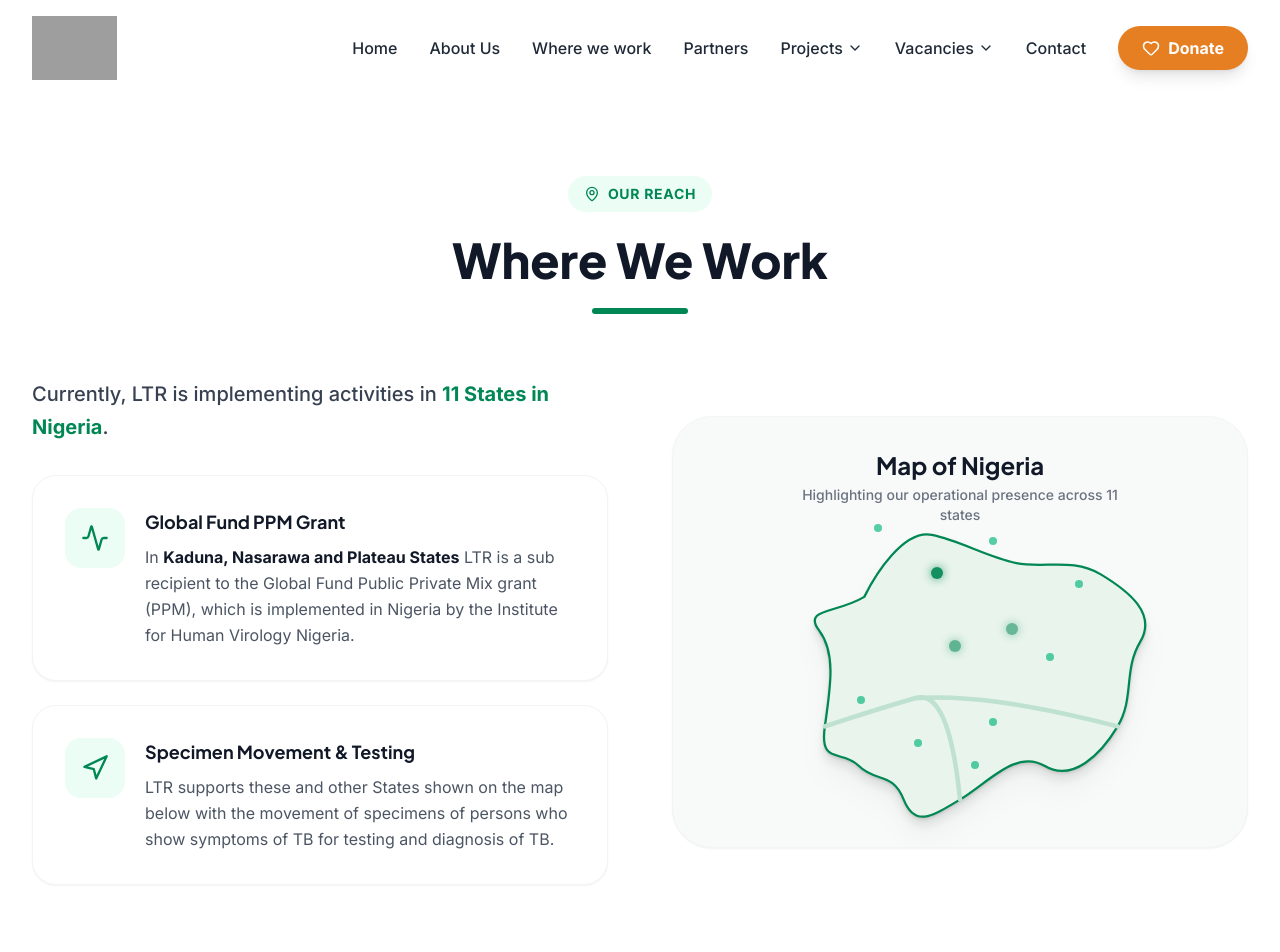
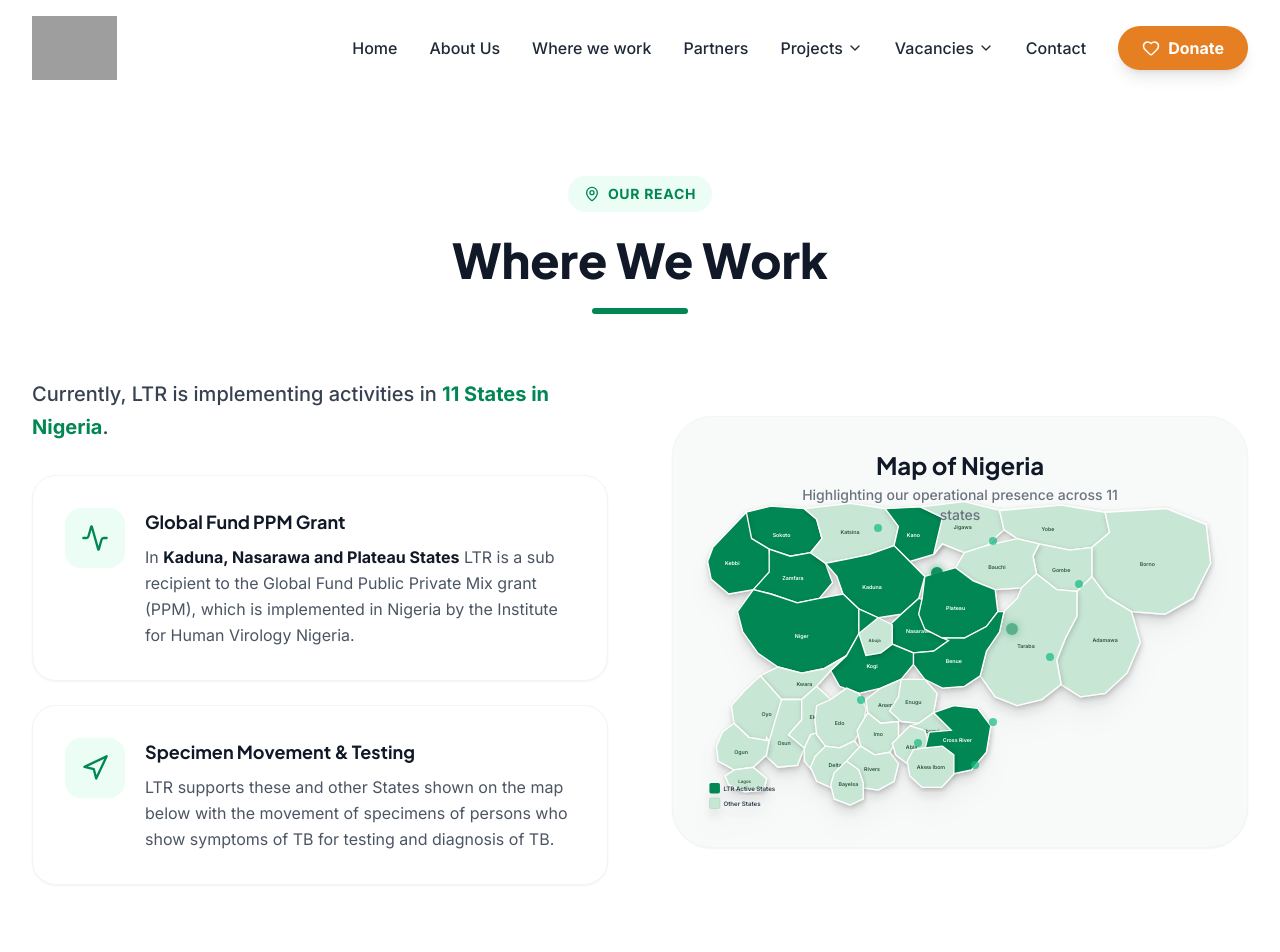
Before and after one commit to tracerootng/LTR, a React (Vite) app: page /where-we-work in a window 1280 px wide. Shown: the top 952 px of the page. Built offline with nearby package versions, Linux system fonts and the light colour scheme; grey boxes are pictures that could not be loaded.

Commit message:
Replace abstract map with realistic Nigeria SVG with all 36 states + FCT

```diff
--- a/components/NigeriaMapSVG.tsx
+++ b/components/NigeriaMapSVG.tsx
@@ -1,24 +1,269 @@
 import React from 'react';
 
+// LTR active states for highlighting
+const LTR_STATES = ['Kaduna', 'Nasarawa', 'Plateau', 'Kano', 'Niger', 'Kebbi', 'Zamfara', 'Sokoto', 'Kogi', 'Benue', 'Cross River'];
+
+interface StateData {
+    name: string;
+    path: string;
+    label: [number, number];
+}
+
+const states: StateData[] = [
+    // Far North West
+    {
+        name: 'Sokoto',
+        path: 'M 82,42 L 110,35 L 148,38 L 162,50 L 168,72 L 155,88 L 132,92 L 108,84 L 88,72 L 78,58 Z',
+        label: [122, 68],
+    },
+    {
+        name: 'Kebbi',
+        path: 'M 44,82 L 82,42 L 88,72 L 108,84 L 110,110 L 90,130 L 62,135 L 42,118 L 38,98 Z',
+        label: [66, 100],
+    },
+    {
+        name: 'Zamfara',
+        path: 'M 108,84 L 132,92 L 155,88 L 172,100 L 180,122 L 165,140 L 140,145 L 110,135 L 90,130 L 108,110 Z',
+        label: [135, 118],
+    },
+
+    // North West
+    {
+        name: 'Katsina',
+        path: 'M 148,38 L 200,32 L 240,38 L 255,58 L 250,80 L 222,90 L 198,95 L 172,100 L 155,88 L 168,72 L 162,50 Z',
+        label: [200, 65],
+    },
+    {
+        name: 'Kano',
+        path: 'M 240,38 L 280,36 L 305,48 L 310,72 L 295,90 L 268,98 L 250,80 L 255,58 Z',
+        label: [272, 68],
+    },
+    {
+        name: 'Jigawa',
+        path: 'M 280,36 L 330,30 L 370,40 L 375,62 L 355,80 L 330,88 L 305,78 L 295,90 L 305,48 Z',
+        label: [328, 60],
+    },
+
+    // North East
+    {
+        name: 'Yobe',
+        path: 'M 370,40 L 440,34 L 490,42 L 495,65 L 475,82 L 450,85 L 415,78 L 390,72 L 375,62 Z',
+        label: [425, 62],
+    },
+    {
+        name: 'Borno',
+        path: 'M 490,42 L 560,38 L 605,56 L 610,100 L 590,140 L 558,158 L 520,155 L 492,138 L 475,115 L 475,82 L 495,65 Z',
+        label: [538, 102],
+    },
+    {
+        name: 'Gombe',
+        path: 'M 415,78 L 450,85 L 475,82 L 475,115 L 458,132 L 435,130 L 412,112 L 408,92 Z',
+        label: [440, 108],
+    },
+    {
+        name: 'Adamawa',
+        path: 'M 475,115 L 492,138 L 520,155 L 530,190 L 515,225 L 490,248 L 462,252 L 440,238 L 435,210 L 445,185 L 458,160 L 458,132 Z',
+        label: [490, 188],
+    },
+    {
+        name: 'Bauchi',
+        path: 'M 330,88 L 355,80 L 390,72 L 415,78 L 408,92 L 412,112 L 395,128 L 365,130 L 340,120 L 320,105 Z',
+        label: [367, 105],
+    },
+
+    // North Central / Middle Belt
+    {
+        name: 'Kaduna',
+        path: 'M 198,95 L 222,90 L 250,80 L 268,98 L 285,115 L 278,140 L 258,158 L 232,162 L 210,152 L 192,135 L 185,115 L 172,100 Z',
+        label: [225, 128],
+    },
+    {
+        name: 'Niger',
+        path: 'M 90,130 L 110,135 L 140,145 L 165,140 L 192,135 L 210,152 L 210,180 L 196,205 L 170,220 L 145,225 L 118,218 L 95,202 L 78,178 L 72,155 Z',
+        label: [145, 183],
+    },
+    {
+        name: 'Nasarawa',
+        path: 'M 258,158 L 278,140 L 305,148 L 320,165 L 312,188 L 295,200 L 272,202 L 248,192 L 240,175 Z',
+        label: [278, 178],
+    },
+    {
+        name: 'Plateau',
+        path: 'M 285,115 L 320,105 L 340,120 L 365,130 L 368,155 L 355,172 L 330,185 L 305,185 L 285,175 L 278,158 L 282,140 Z',
+        label: [320, 152],
+    },
+    {
+        name: 'Taraba',
+        path: 'M 412,112 L 435,130 L 458,132 L 458,160 L 445,185 L 435,210 L 440,238 L 418,255 L 390,262 L 365,252 L 348,228 L 355,200 L 370,178 L 375,155 L 390,140 L 395,128 Z',
+        label: [400, 195],
+    },
+    {
+        name: 'Benue',
+        path: 'M 305,185 L 330,185 L 355,172 L 368,155 L 375,155 L 370,178 L 355,200 L 348,228 L 330,240 L 305,242 L 285,232 L 272,215 L 272,202 L 295,200 L 312,188 Z',
+        label: [318, 212],
+    },
+    {
+        name: 'Kogi',
+        path: 'M 196,205 L 210,180 L 210,152 L 232,162 L 240,175 L 248,192 L 272,202 L 272,215 L 258,232 L 235,242 L 210,248 L 188,240 L 178,222 Z',
+        label: [225, 218],
+    },
+
+    // South West
+    {
+        name: 'Kwara',
+        path: 'M 118,218 L 145,225 L 170,220 L 196,205 L 178,222 L 162,240 L 145,255 L 122,255 L 102,245 L 98,228 Z',
+        label: [148, 238],
+    },
+    {
+        name: 'Oyo',
+        path: 'M 80,245 L 98,228 L 122,255 L 145,255 L 145,278 L 130,295 L 108,302 L 85,298 L 68,282 L 65,262 Z',
+        label: [105, 272],
+    },
+    {
+        name: 'Osun',
+        path: 'M 122,255 L 145,255 L 145,278 L 130,295 L 148,310 L 140,330 L 118,332 L 103,318 L 105,298 L 108,302 Z',
+        label: [125, 305],
+    },
+    {
+        name: 'Ekiti',
+        path: 'M 145,255 L 162,240 L 178,255 L 185,272 L 175,290 L 155,295 L 148,310 L 130,295 L 145,278 Z',
+        label: [160, 275],
+    },
+    {
+        name: 'Ondo',
+        path: 'M 155,295 L 175,290 L 198,298 L 208,316 L 200,338 L 182,348 L 162,342 L 148,325 L 148,310 Z',
+        label: [175, 322],
+    },
+    {
+        name: 'Ogun',
+        path: 'M 68,282 L 85,298 L 108,302 L 105,318 L 90,332 L 68,335 L 50,325 L 48,308 L 55,292 Z',
+        label: [76, 315],
+    },
+    {
+        name: 'Lagos',
+        path: 'M 68,335 L 90,332 L 105,345 L 102,358 L 80,360 L 62,352 L 58,342 Z',
+        label: [80, 348],
+    },
+
+    // South South / Niger Delta
+    {
+        name: 'Edo',
+        path: 'M 178,255 L 196,242 L 210,248 L 218,265 L 215,285 L 205,302 L 188,310 L 172,308 L 162,295 L 160,278 L 162,262 Z',
+        label: [188, 282],
+    },
+    {
+        name: 'Delta',
+        path: 'M 160,320 L 172,308 L 188,310 L 205,302 L 215,315 L 210,335 L 196,350 L 178,355 L 162,348 L 155,332 Z',
+        label: [183, 330],
+    },
+    {
+        name: 'Anambra',
+        path: 'M 235,242 L 258,232 L 272,245 L 270,268 L 255,280 L 235,282 L 220,270 L 218,255 Z',
+        label: [245, 262],
+    },
+    {
+        name: 'Enugu',
+        path: 'M 258,232 L 285,232 L 299,248 L 295,270 L 278,282 L 258,280 L 245,268 L 255,252 Z',
+        label: [272, 258],
+    },
+    {
+        name: 'Imo',
+        path: 'M 220,270 L 235,282 L 255,280 L 255,298 L 245,315 L 228,318 L 212,308 L 208,290 Z',
+        label: [232, 295],
+    },
+    {
+        name: 'Ebonyi',
+        path: 'M 278,282 L 295,270 L 315,272 L 318,292 L 305,308 L 285,310 L 268,298 L 268,285 Z',
+        label: [292, 292],
+    },
+    {
+        name: 'Rivers',
+        path: 'M 212,308 L 228,318 L 245,315 L 255,328 L 250,348 L 232,358 L 212,355 L 198,342 L 196,325 L 205,315 Z',
+        label: [225, 335],
+    },
+    {
+        name: 'Bayelsa',
+        path: 'M 196,325 L 210,335 L 215,350 L 215,368 L 200,375 L 182,368 L 178,352 L 182,338 Z',
+        label: [198, 352],
+    },
+    {
+        name: 'Abia',
+        path: 'M 255,298 L 268,285 L 285,290 L 290,308 L 282,325 L 265,328 L 252,318 L 248,305 Z',
+        label: [270, 310],
+    },
+    {
+        name: 'Cross River',
+        path: 'M 295,270 L 318,262 L 345,265 L 360,285 L 355,315 L 338,335 L 315,340 L 295,330 L 285,312 L 290,292 L 315,290 Z',
+        label: [322, 302],
+    },
+    {
+        name: 'Akwa Ibom',
+        path: 'M 285,310 L 305,308 L 318,318 L 318,340 L 304,355 L 282,355 L 268,342 L 265,325 L 272,312 Z',
+        label: [292, 332],
+    },
+    // FCT Abuja (small central territory)
+    {
+        name: 'Abuja',
+        path: 'M 210,180 L 232,162 L 248,170 L 248,192 L 235,202 L 218,205 Z',
+        label: [228, 188],
+    },
+];
+
+const getStateColor = (name: string) => {
+    return LTR_STATES.includes(name) ? '#008753' : '#c8e6d4';
+};
+
 const NigeriaMapSVG: React.FC<{ className?: string }> = ({ className }) => {
+    const [hovered, setHovered] = React.useState<string | null>(null);
+
     return (
         <svg
-            viewBox="0 0 800 650"
-            fill="none"
+            viewBox="35 28 580 355"
             xmlns="http://www.w3.org/2000/svg"
             className={className}
+            style={{ width: '100%', height: '100%' }}
         >
-            {/* Outline of Nigeria - Simplified Path for placeholder replacing abstract map */}
-            <path d="M 230,220 C 250,180 300,100 350,110 C 400,120 450,150 500,160 C 550,170 600,150 650,180 C 700,210 750,250 720,300 C 690,350 710,400 680,450 C 650,500 600,550 550,520 C 500,490 450,550 400,580 C 350,610 320,630 300,580 C 280,530 250,550 220,520 C 190,490 150,520 160,450 C 170,380 180,320 150,280 C 120,240 180,250 230,220 Z"
-                fill="#E8F4EC"
-                stroke="#008753"
-                strokeWidth="4"
-                className="drop-shadow-md transition-all duration-300 hover:fill-[#d1e8da]"
-            />
+            <defs>
+                <filter id="shadow" x="-10%" y="-10%" width="120%" height="120%">
+                    <feDropShadow dx="1" dy="2" stdDeviation="3" floodColor="#00000030" />
+                </filter>
+            </defs>
+            {states.map((s) => {
+                const isActive = LTR_STATES.includes(s.name);
+                const isHovered = hovered === s.name;
+                return (
+                    <g key={s.name} onMouseEnter={() => setHovered(s.name)} onMouseLeave={() => setHovered(null)}>
+                        <path
+                            d={s.path}
+                            fill={isHovered ? (isActive ? '#005f3b' : '#a8d5bd') : getStateColor(s.name)}
+                            stroke="white"
+                            strokeWidth="1.5"
+                            filter="url(#shadow)"
+                            style={{ transition: 'fill 0.2s ease', cursor: 'pointer' }}
+                        />
+                        <text
+                            x={s.label[0]}
+                            y={s.label[1]}
+                            fontSize={s.name === 'Lagos' || s.name === 'Abuja' ? '5' : '6'}
+                            fill={isActive ? 'white' : '#2d5a3e'}
+                            fontWeight="600"
+                            textAnchor="middle"
+                            dominantBaseline="middle"
+                            style={{ pointerEvents: 'none', userSelect: 'none' }}
+                        >
+                            {s.name}
+                        </text>
+                    </g>
+                );
+            })}
 
-            {/* River divisions roughly representing Niger and Benue */}
-            <path d="M 160,450 Q 250,420 320,400 Q 380,380 400,580" stroke="#bfe1cf" strokeWidth="8" strokeLinecap="round" fill="none" />
-            <path d="M 320,400 Q 450,390 680,450" stroke="#bfe1cf" strokeWidth="8" strokeLinecap="round" fill="none" />
+            {/* Legend */}
+            <g>
+                <rect x="40" y="350" width="12" height="12" fill="#008753" rx="2" />
+                <text x="56" y="359" fontSize="7" fill="#374151" fontWeight="600">LTR Active States</text>
+                <rect x="40" y="367" width="12" height="12" fill="#c8e6d4" stroke="#a0c4b0" strokeWidth="0.5" rx="2" />
+                <text x="56" y="376" fontSize="7" fill="#374151" fontWeight="600">Other States</text>
+            </g>
         </svg>
     );
 };
```
